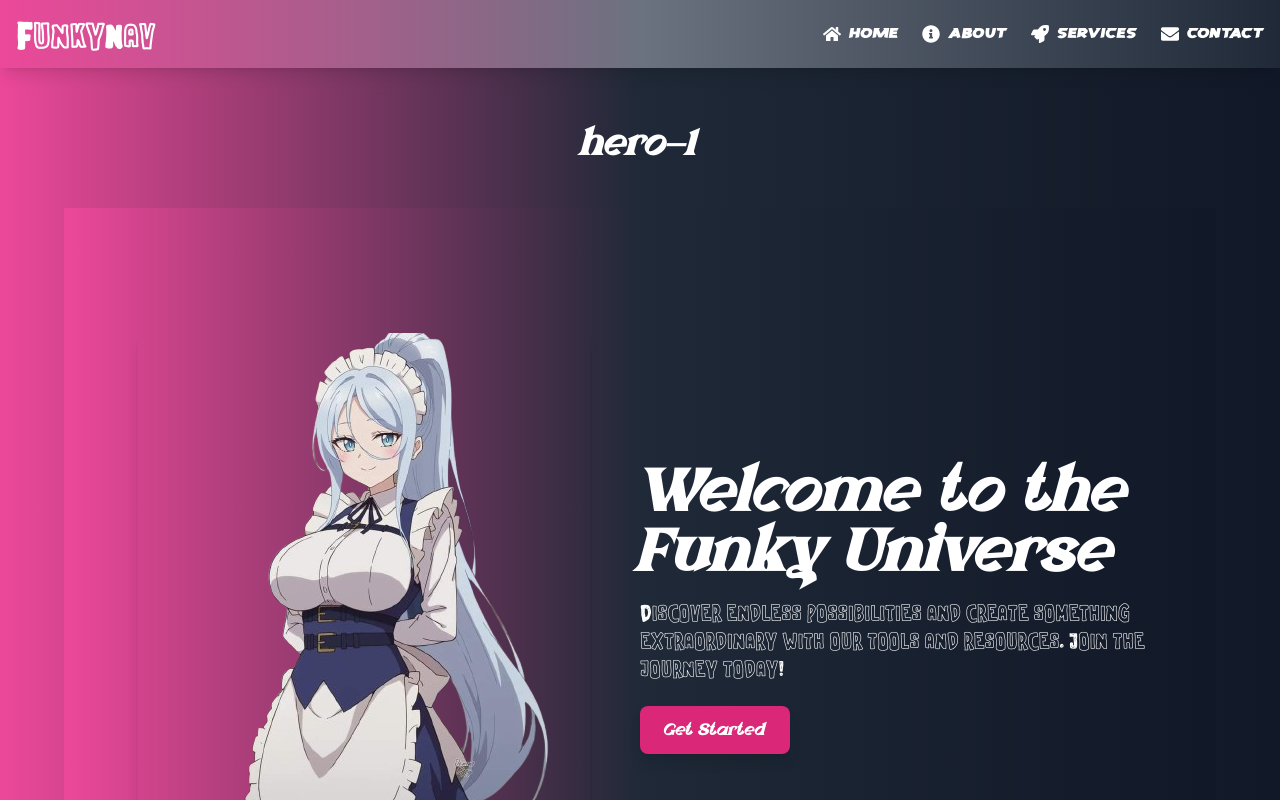
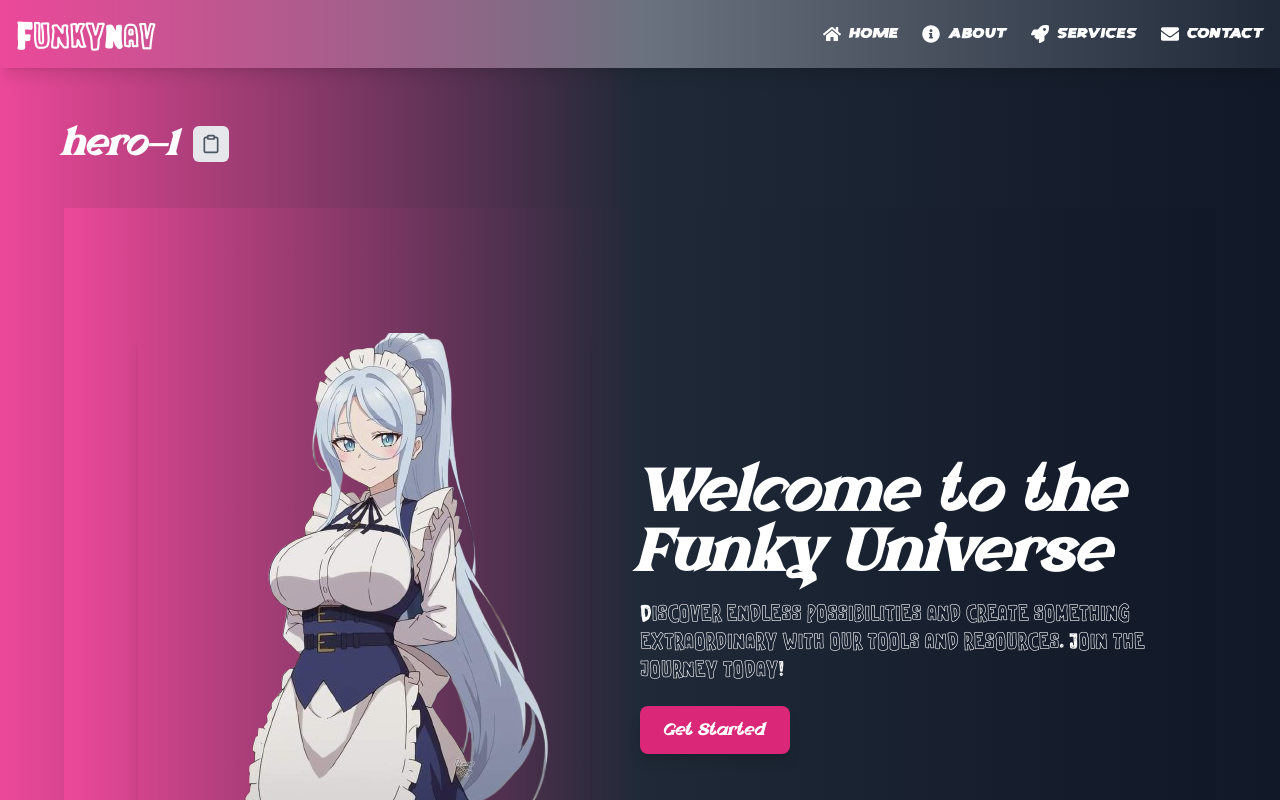
Before and after one commit to aadityaexe/WEBcreator, a React (Vite) app: page /all-heros in a window 1280 px wide. Shown: the top 800 px of the page. Built offline with nearby package versions, Linux system fonts and the light colour scheme.

Commit message:
Add clipboard copy functionality to hero titles and integrate Roadmap1 component

```diff
--- a/src/pages/AllTypeOfHeros.jsx
+++ b/src/pages/AllTypeOfHeros.jsx
@@ -1,14 +1,35 @@
+import { useState } from "react";
 import Title from "../components/Title";
 import components from "../All-Hero-Section/MapFile/AllHeroMapping";
+import { FiClipboard } from "react-icons/fi";
 
 const AllTypeOfHeros = () => {
+  const [copiedId, setCopiedId] = useState(null);
+
+  const handleCopy = (id) => {
+    navigator.clipboard.writeText(id);
+    setCopiedId(id);
+    setTimeout(() => setCopiedId(null), 1500); // Reset copied state after 1.5 sec
+  };
+
   return (
     <div className="min-h-screen px-4 md:px-8 lg:px-16 pt-20 space-y-16">
       <div className="max-w-7xl mx-auto space-y-16">
         {components.map(({ id, component: HeroComponent }) => (
           <div key={id}>
-            <Title title={id} />
-            <HeroComponent /> {/* Correctly rendering the component */}
+            <div className="flex items-center space-x-3">
+              <Title title={id} />
+              <button
+                onClick={() => handleCopy(id)}
+                className="p-2 rounded-md bg-gray-200 hover:bg-gray-300 transition"
+              >
+                <FiClipboard className="w-5 h-5 text-gray-600" />
+              </button>
+              {copiedId === id && (
+                <span className="text-green-500">Copied!</span>
+              )}
+            </div>
+            <HeroComponent />
           </div>
         ))}
       </div>
--- a/src/pages/CreateWebsite.jsx
+++ b/src/pages/CreateWebsite.jsx
@@ -7,6 +7,7 @@ import Hero3 from "../All-Hero-Section/Hero-3/Hero3";
 import Hero4 from "../All-Hero-Section/Hero-4/Hero4";
 import Hero5 from "../All-Hero-Section/Hero-5/Hero5";
 import Hero6 from "../All-Hero-Section/Hero-6/Hero6";
+import Roadmap1 from "../All-Roadmap-Section/Roadmap-1/Roadmap1";
 const ItemType = {
   HERO: "hero",
   NUMBER: "number",
@@ -24,18 +25,16 @@ const HeroComponent3 = () => <Hero3 />;
 const HeroComponent4 = () => <Hero4 />;
 const HeroComponent5 = () => <Hero5 />;
 const HeroComponent6 = () => <Hero6 />;
-const RoadmapComponent = () => (
-  <div className="p-3 bg-white rounded-lg shadow">Roadmap</div>
-);
+const RoadmapComponent = () => <Roadmap1 />;
 const FaqComponent = () => (
-  <div className="p-3 bg-white rounded-lg shadow">FAQ</div>
+  <div className=" bg-white rounded-lg shadow">FAQ</div>
 );
 const FooterComponent = () => (
-  <div className="p-3 bg-white rounded-lg shadow">Footer</div>
+  <div className=" bg-white rounded-lg shadow">Footer</div>
 );
 const SocialIconComponent = () => <Hero2 />;
 const TokenomicsComponent = () => (
-  <div className="p-3 bg-white rounded-lg shadow">Tokenomics</div>
+  <div className=" bg-white rounded-lg shadow">Tokenomics</div>
 );
 
 const components = [
```
